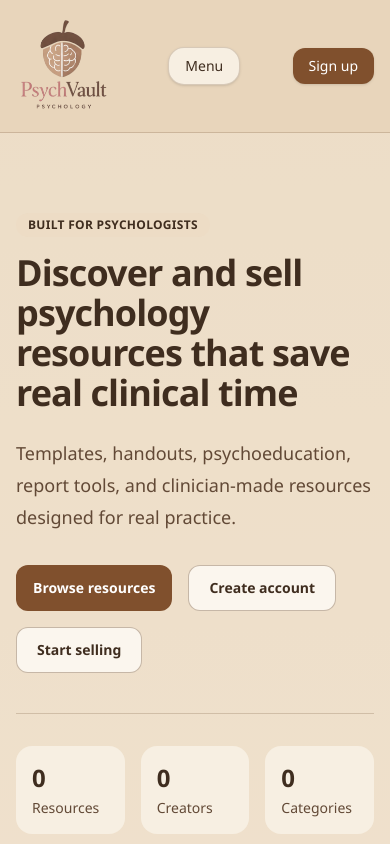
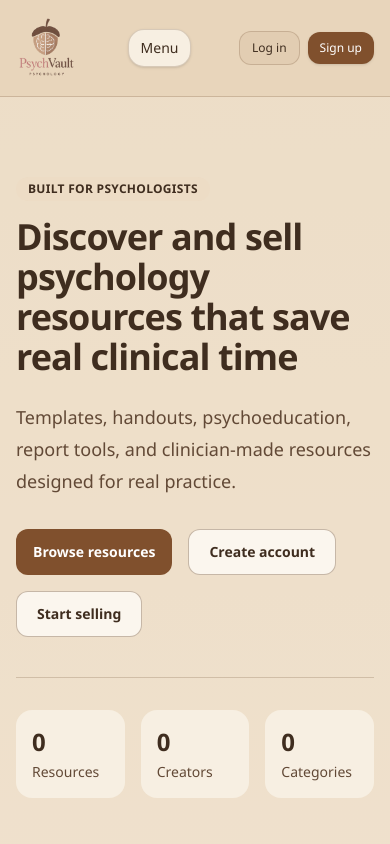
Before and after one commit to EthonSmoth/psychvault-web, a Next.js app: page / in a window 390 px wide. Shown: the top 844 px of the page. Built offline with nearby package versions, Linux system fonts and the light colour scheme; no server answers; the database is empty.

Commit message:
fixed ui navbar and footer mobile centre

```diff
--- a/src/components/layout/footer.tsx
+++ b/src/components/layout/footer.tsx
@@ -6,10 +6,10 @@ export function Footer() {
   return (
     <footer className="border-t border-soft bg-[var(--frame)]">
       <div className="mx-auto max-w-7xl px-4 py-12 sm:px-6 lg:px-8">
-        <div className="grid gap-10 lg:grid-cols-[1.3fr_1fr_1fr_1fr]">
+        <div className="grid gap-10 text-center lg:grid-cols-[1.3fr_1fr_1fr_1fr] lg:text-left">
 
           {/* BRAND */}
-          <div>
+          <div className="flex flex-col items-center lg:items-start">
             <Link
               href="/"
               className="text-xl font-semibold tracking-tight text-[var(--text)] transition-colors hover:text-[var(--accent)]"
@@ -23,7 +23,7 @@ export function Footer() {
             </p>
 
             {/* SOCIAL LINKS */}
-            <div className="mt-5 flex items-center gap-4 text-sm text-[var(--text-muted)]">
+            <div className="mt-5 flex items-center justify-center gap-4 text-sm text-[var(--text-muted)] lg:justify-start">
               <a
                 href="https://twitter.com"
                 target="_blank"
@@ -117,7 +117,7 @@ export function Footer() {
         </div>
 
         {/* BOTTOM BAR */}
-        <div className="mt-10 flex flex-col gap-3 border-t border-soft pt-6 text-sm text-[var(--text-muted)] sm:flex-row sm:items-center sm:justify-between">
+        <div className="mt-10 flex flex-col gap-3 border-t border-soft pt-6 text-center text-sm text-[var(--text-muted)] sm:flex-row sm:items-center sm:justify-between sm:text-left">
           <p>© {currentYear} PsychVault</p>
           <p>Built for clinicians and creators.</p>
         </div>
--- a/src/components/layout/navbar.tsx
+++ b/src/components/layout/navbar.tsx
@@ -79,7 +79,7 @@ export async function Navbar() {
               width={100}
               height={100}
               priority
-              className="h-[100px] w-[100px] object-contain"
+              className="h-16 w-16 object-contain sm:h-[100px] sm:w-[100px]"
             />
           </span>
         </Link>
@@ -158,12 +158,12 @@ export async function Navbar() {
         </nav>
 
         <div className="md:hidden">
-          <details className="relative">
-            <summary className="flex cursor-pointer list-none items-center gap-2 rounded-2xl border border-soft bg-[var(--surface-alt)] px-4 py-2 text-sm font-medium text-[var(--text)] shadow-sm hover:bg-[var(--surface)]">
+          <details className="static">
+            <summary className="flex cursor-pointer list-none items-center gap-2 rounded-2xl border border-soft bg-[var(--surface-alt)] px-3 py-2 text-sm font-medium text-[var(--text)] shadow-sm hover:bg-[var(--surface)]">
               Menu
             </summary>
 
-            <div className="absolute right-0 z-20 mt-3 w-64 overflow-hidden rounded-3xl border border-soft bg-[var(--card)] shadow-lg">
+            <div className="absolute left-1/2 top-full z-20 mt-3 w-[min(20rem,calc(100vw-2rem))] -translate-x-1/2 overflow-hidden rounded-3xl border border-soft bg-[var(--card)] shadow-lg">
               <div className="flex flex-col px-3 py-3">
                 <Link
                   href="/"
@@ -315,16 +315,16 @@ export async function Navbar() {
             </details>
           </div>
         ) : (
-          <div className="flex items-center gap-3">
+          <div className="flex items-center gap-2 sm:gap-3">
             <Link
               href="/login"
-              className="hidden rounded-xl border border-soft bg-[var(--surface-strong)] px-4 py-2 text-sm font-medium text-[var(--text)] hover:bg-[var(--card)] sm:inline-flex"
+              className="inline-flex rounded-xl border border-soft bg-[var(--surface-strong)] px-3 py-2 text-xs font-medium text-[var(--text)] hover:bg-[var(--card)] sm:px-4 sm:text-sm"
             >
               Log in
             </Link>
             <Link
               href="/signup"
-              className="inline-flex rounded-xl bg-[var(--primary)] px-4 py-2 text-sm font-medium text-white shadow-sm hover:bg-[var(--primary-dark)] hover:text-white"
+              className="inline-flex rounded-xl bg-[var(--primary)] px-3 py-2 text-xs font-medium text-white shadow-sm hover:bg-[var(--primary-dark)] hover:text-white sm:px-4 sm:text-sm"
             >
               Sign up
             </Link>
```
